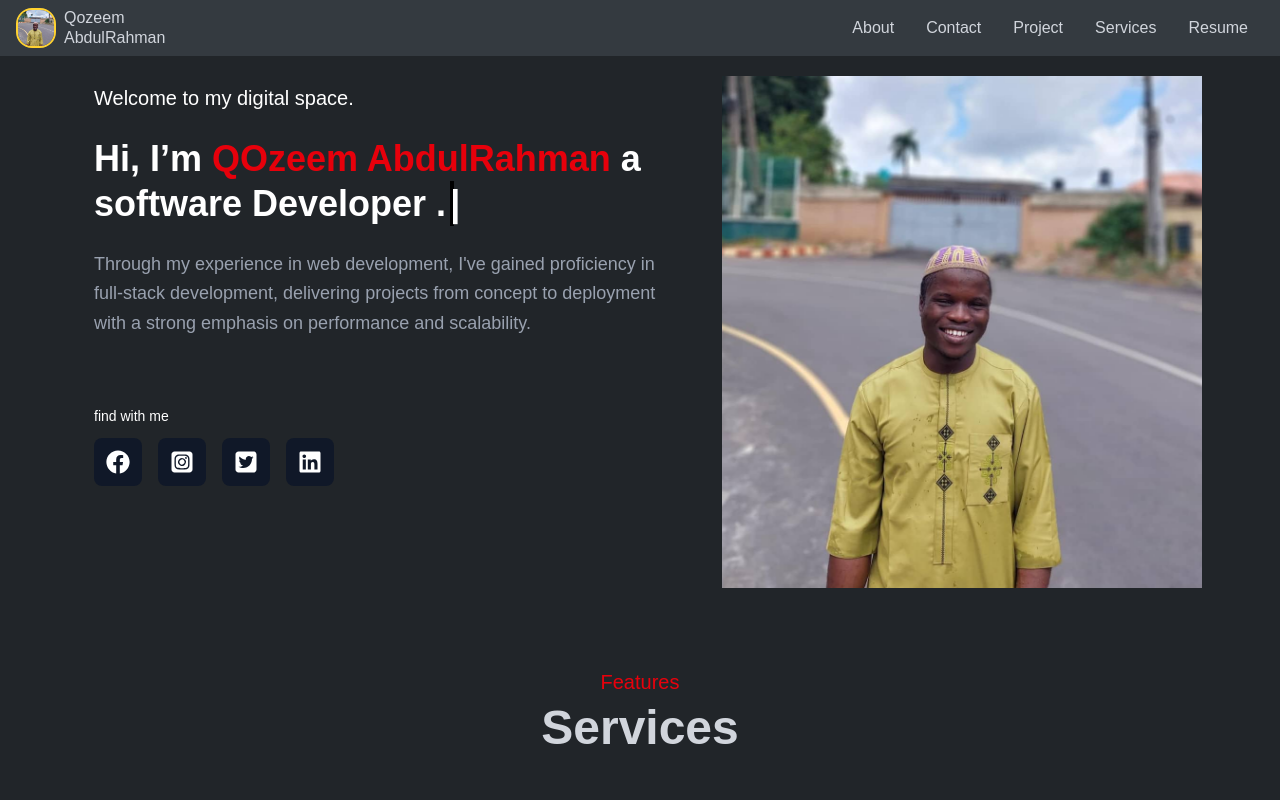
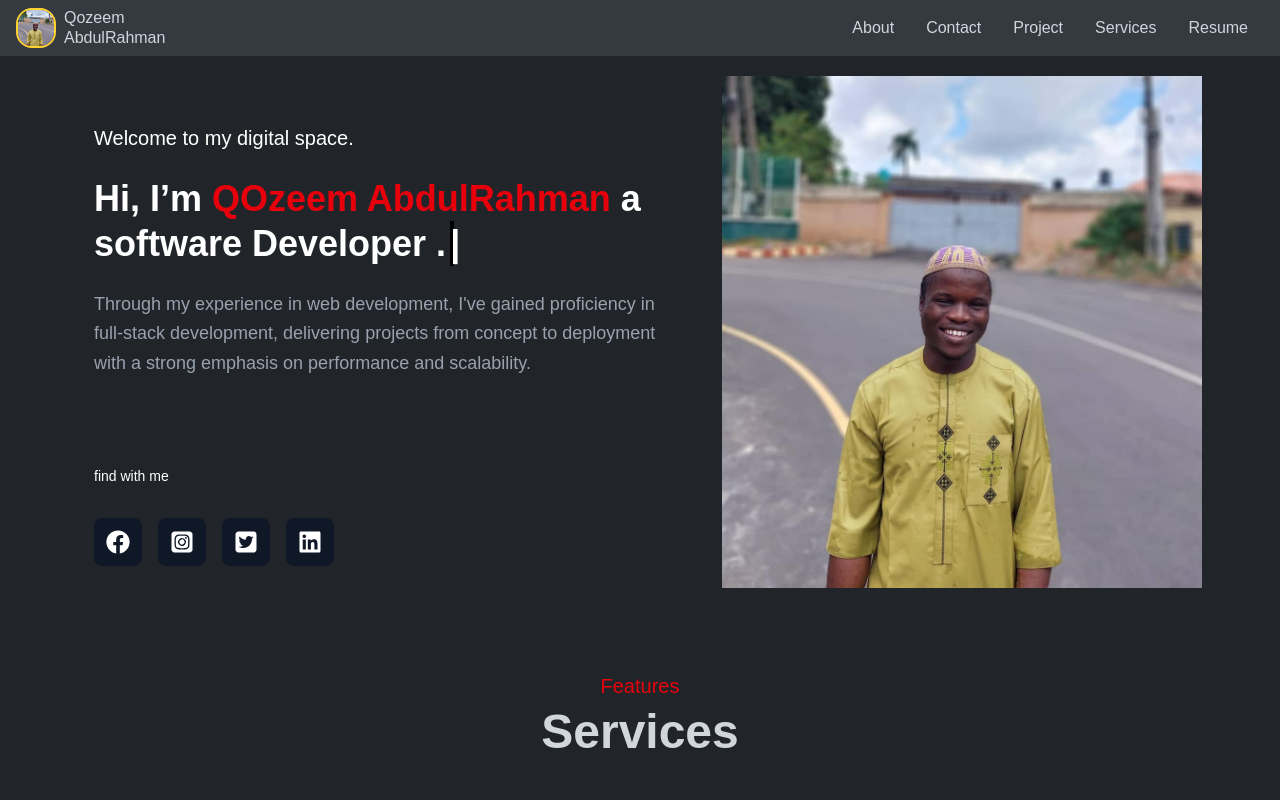
Before and after one commit to Oladele001/portfoliowithnext, a Next.js app: page / in a window 1280 px wide. Shown: the top 800 px of the page. Built offline with nearby package versions, Linux system fonts and the light colour scheme.

Commit message:
some style was edited

```diff
--- a/app/Component/Profile.jsx
+++ b/app/Component/Profile.jsx
@@ -47,7 +47,7 @@ const Profile = () => {
           <img src="ayo.jpg" alt="QOzeem AbdulRahman" className='w-full h-[28rem] md:h-[32rem] object-cover' />
         </div>
 
-        <div className='w-full bg-[#212529] md:w-1/2 md:h-[32rem] text-white pt-5 p-4 gap-6 flex flex-col'>
+        <div className='w-full bg-[#212529] md:w-1/2 md:h-[32rem] md:mt-10 text-white pt-5 p-4 gap-6 flex flex-col'>
           <h2 className='mt-6 text-xl font-medium'>Welcome to my digital space.</h2>
 
           <h1 className='text-3xl md:text-4xl font-bold leading-tight'>
@@ -61,8 +61,8 @@ const Profile = () => {
           </p>
 
           <div className='mt-11'>
-            <p className='mb-3 text-sm'>find with me</p>
-            <div className='flex gap-4'>
+            <p className='mb-3 text-sm md:mt-5'>find with me</p>
+            <div className='flex gap-4 md:mt-8'>
               <a href="https://www.facebook.com/profile.php?id=61576382096785" target="_blank" className='size-12 bg-gray-900 rounded-lg flex items-center justify-center hover:bg-gray-800 transition'>
                 <FaFacebook className='size-6' />
               </a>
```
